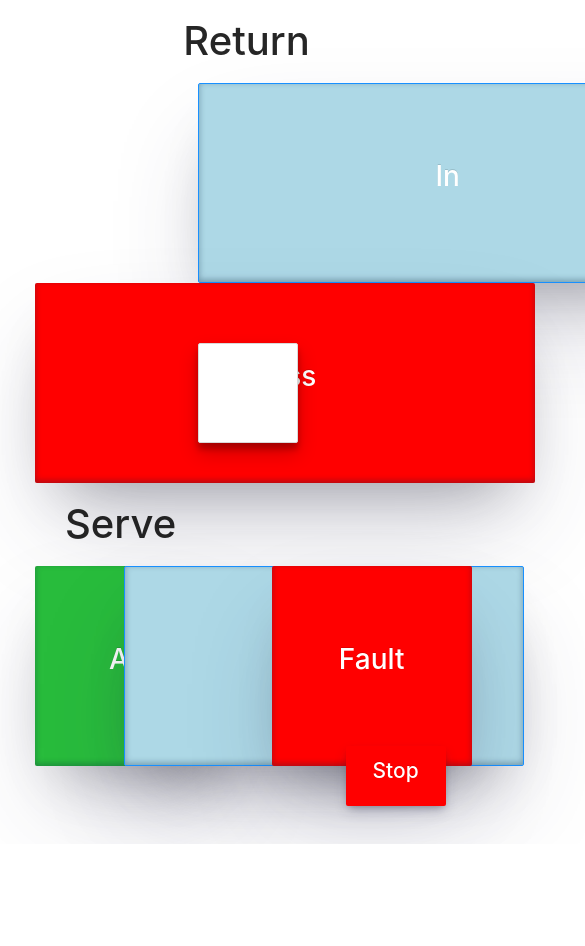
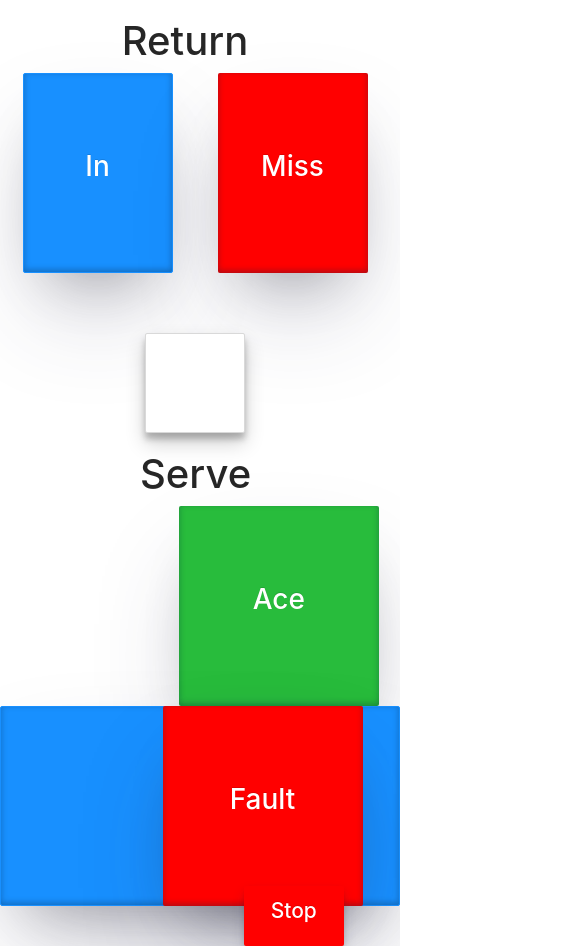
Before and after one commit to morganmarienelson/bounce, a Next.js app: page / in a window 390 px wide. Shown: the top 946 px of the page, 585 px wide, since content can reach past the window. Before the commit the page ends 844 px from the top, so only its background shows below. Built offline with nearby package versions, Linux system fonts and the light colour scheme; some icons are missing.

Commit message:
return panel made responsive

```diff
--- a/pages/api/add.js
+++ /dev/null
@@ -1,19 +0,0 @@
-import connectMongo from "../../utils/connectMongo";
-import Test from "../../models/testModel";
-
-export default async function addTest(req, res) {
-  try {
-    console.log("CONNECTING TO MONGO");
-    await connectMongo();
-    console.log("CONNECTED TO MONGO");
-
-    console.log("CREATING DOCUMENT");
-    const test = await Test.create(req.body);
-    console.log("CREATED DOCUMENT");
-
-    res.json({ test });
-  } catch (error) {
-    console.log(error);
-    res.json({ error });
-  }
-}
--- a/pages/components/panel.module.css
+++ b/pages/components/panel.module.css
@@ -2,6 +2,19 @@
     box-shadow: rgba(50, 50, 93, 0.25) 0px 50px 100px -20px,
     rgba(0, 0, 0, 0.3) 0px 30px 60px -30px,
     rgba(10, 37, 64, 0.35) 0px -2px 6px 0px inset;
+    width: 450px;
+    height: 200px;
+}
+
+.returnEmbeddedButton {
+    width: 225px;
+    height: 200px;
+}
+
+.panelRow {
+    width: 100%;
+    display: flex;
+    justify-content: space-around;
 }
 
 .undo {
@@ -15,15 +28,62 @@
 }
 
 .panelTitle {
+    width: 100%;
     font-size: 40px;
     font-weight: 500;
-  margin-bottom: 10px;
     margin-top: 10px;
-  margin-left: 30px;
+    display: flex;
+    justify-content: space-around;
+    align-content: center;
 }
 
 @media (max-width: 1200px) {
     .panelButton {
-    background-color: lightblue;
+        width: 350px;
+    }
+
+    .returnEmbeddedButton {
+        width: 175px;
+    }
+
+    .panelTitle {
+        margin-right: 20px;
+    }
+
+}
+
+@media (max-width: 1000px) {
+    .panelButton {
+        width: 250px;
+    }
+
+    .returnEmbeddedButton {
+        width: 125px;
+    }
+
+    .returnButtonCol {
+        column-span: 3;
+        margin-right: 10px;
     }
 }
+
+@media (max-width: 800px) {
+    .panelButton {
+        width: 150px;
+    }
+
+    .returnEmbeddedButton {
+        width: 75px;
+    }
+
+    .returnButtonCol {
+        margin-right: 0;
+    }
+}
+
+@media (max-width: 600px) {
+
+    .returnButtonCol {
+        margin-right: 0;
+    }
+}
--- a/pages/components/returnPanel.tsx
+++ b/pages/components/returnPanel.tsx
@@ -1,5 +1,5 @@
-import { Button, Col, message, Row } from "antd";
-import { Undo } from "grommet-icons";
+import {Button, Col, message, Row} from "antd";
+import {Undo} from "grommet-icons";
 import React from "react";
 import styles from "./panel.module.css";
 
@@ -31,76 +31,70 @@ const ReturnPanel: React.FC<ReturnPanelProps> = ({
 
     return (
         <>
-      <Col span={8}></Col>
-      <Col>
-        <div className={styles.panelTitle}>Return</div>
-      </Col>
-      <Col span={11}></Col>
-      <Col span={10}>
+            <Row className={styles.panelTitle}>
+                <div>Return</div>
+            </Row>
+            <Row className={styles.panelRow}>
+                <Col className={styles.returnButtonCol}>
                     {!showReturnButtons ? (
                         <Button
                             className={styles.panelButton}
                             type="primary"
-            style={{ width: 500, height: 200 }}
                             onClick={onInClick}
                         >
-            <h1 style={{ color: "white" }}>In</h1>
+                            <h1 style={{color: "white"}}>In</h1>
                         </Button>
                     ) : (
-          <Row>
+                        <>
                             <Button
-              className={styles.panelButton}
+                                className={styles.returnEmbeddedButton}
                                 type="primary"
                                 style={{
-                width: 250,
-                height: 200,
                                     background: "rgba(37, 187, 57, 0.986)",
                                     border: "rgba(37, 187, 57, 0.986)",
                                 }}
                                 onClick={onWinningButtonClick}
                             >
-              <h1 style={{ color: "white" }}>Won</h1>
+                                <h1 style={{color: "white"}}>Won</h1>
                             </Button>
                             <Button
-              className={styles.panelButton}
+                                className={styles.returnEmbeddedButton}
                                 type="primary"
                                 style={{
-                width: 250,
-                height: 200,
                                     background: "#ff0000",
                                     border: "#ff0000",
                                 }}
                                 onClick={onLosingButtonClick}
                             >
-              <h1 style={{ color: "white" }}>Lost</h1>
+                                <h1 style={{color: "white"}}>Lost</h1>
                             </Button>
-          </Row>
+                        </>
                     )}
                 </Col>
-      <Col span={11}>
+                <Col className={styles.returnButtonCol}>
                     <Button
                         className={styles.panelButton}
                         type="primary"
                         style={{
-            width: 500,
-            height: 200,
                             background: "#ff0000",
                             border: "#ff0000",
                         }}
                         onClick={pointFinished}
                     >
-          <h1 style={{ color: "white" }}>Miss</h1>
+                        <h1 style={{color: "white"}}>Miss</h1>
                     </Button>
                 </Col>
-      <Col span={2}>
+                <Col>
                     <Button
                         className={styles.undo}
                         type="default"
-          style={{ width: 100, height: 100, marginTop: 60 }}
-          icon={<Undo />}
+                        style={{width: 100, height: 100, marginTop: 60}}
+                        icon={<Undo/>}
                         onClick={pointUndone}
                     />
                 </Col>
+            </Row>
+
         </>
     );
 };
--- a/pages/index.tsx
+++ b/pages/index.tsx
@@ -9,7 +9,8 @@ function PointInput() {
     return (
         <>
             {showDashboard ? (
-                <PointDashboard setShowDashboard={setShowDashboard}/>
+                <PointDashboard setShowDashboard={setShowDashboard}
+                />
             ) : (
                 <MatchStats setShowDashboard={setShowDashboard}/>
             )}
--- a/pages/pointDashboard.tsx
+++ b/pages/pointDashboard.tsx
@@ -1,11 +1,11 @@
-import { Button, Col, message, Modal, Row } from "antd";
+import {Button, Col, message, Modal, Row} from "antd";
 import "antd/dist/antd.css";
-import React, { useState } from "react";
+import React, {useState} from "react";
 import ReturnPanel from "./components/returnPanel";
 import ServingPanel from "./components/servingPanel";
 import LostPointModal from "./components/lostPointModal";
 import WonPointModal from "./components/wonPointModal";
-import { Grommet, Header, Heading, Nav } from "grommet";
+import {Grommet, Header, Heading, Nav} from "grommet";
 
 interface PointDashboardProps {
     setShowDashboard: (showDashboard: boolean) => void;
@@ -52,7 +52,7 @@ const PointDashboard: React.FC<PointDashboardProps> = ({
 
     return (
         <>
-      <Row style={{ marginLeft: 35 }}>
+            <Row>
                 <ReturnPanel
                     showReturnButtons={showReturnButtons}
                     setShowReturnButtons={setShowReturnButtons}
@@ -85,7 +85,7 @@ const PointDashboard: React.FC<PointDashboardProps> = ({
                         }}
                         onClick={confirmStop}
                     >
-            <h2 style={{ color: "white" }}>Stop</h2>
+                        <h2 style={{color: "white"}}>Stop</h2>
                     </Button>
                 </Col>
             </Row>
```
Lines whose indentation alone changed are shown as unchanged.
